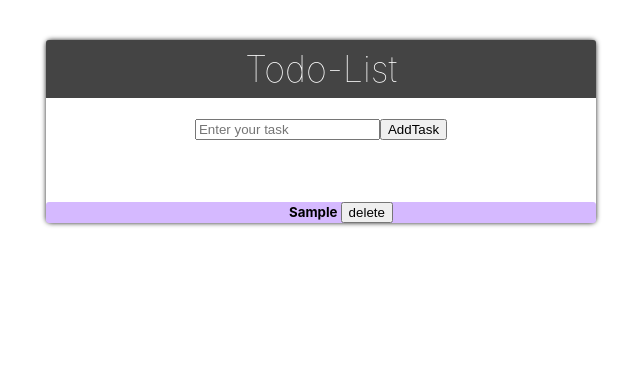
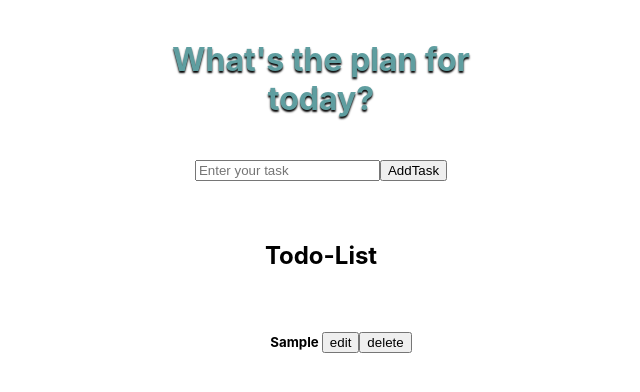
Before and after one commit to SaiRamyaKavarthapu/work-list, a React (Create React App) app: page / in a window 1280 px wide. Both pictures are taken after typing "Sample" into the empty fields and a click on the button "AddTask". Shown: the top 392 px of the page, without its empty margins (319-959 px from the left). Built offline with nearby package versions, Linux system fonts and the light colour scheme.

Commit message:
adding edit button

```diff
--- a/package.json
+++ b/package.json
@@ -6,8 +6,9 @@
     "@testing-library/jest-dom": "^5.16.5",
     "@testing-library/react": "^13.4.0",
     "@testing-library/user-event": "^13.5.0",
-    "bootstrap": "^5.2.2",
+    "bootstrap": "^5.0.1",
     "react": "^18.2.0",
+    "react-bootstrap": "^2.7.2",
     "react-dom": "^18.2.0",
     "react-scripts": "5.0.1",
     "web-vitals": "^2.1.4"
--- a/public/index.html
+++ b/public/index.html
@@ -10,34 +10,14 @@
       content="Web site created using create-react-app"
     />
     <link rel="apple-touch-icon" href="%PUBLIC_URL%/logo192.png" />
-    <!--
-      manifest.json provides metadata used when your web app is installed on a
-      user's mobile device or desktop. See https://developers.google.com/web/fundamentals/web-app-manifest/
-    -->
+
     <link rel="manifest" href="%PUBLIC_URL%/manifest.json" />
-    <!--
-      Notice the use of %PUBLIC_URL% in the tags above.
-      It will be replaced with the URL of the `public` folder during the build.
-      Only files inside the `public` folder can be referenced from the HTML.
 
-      Unlike "/favicon.ico" or "favicon.ico", "%PUBLIC_URL%/favicon.ico" will
-      work correctly both with client-side routing and a non-root public URL.
-      Learn how to configure a non-root public URL by running `npm run build`.
-    -->
-    <title>React App</title>
+    <title>Todo-List App</title>
   </head>
   <body>
     <noscript>You need to enable JavaScript to run this app.</noscript>
     <div id="root"></div>
-    <!--
-      This HTML file is a template.
-      If you open it directly in the browser, you will see an empty page.
 
-      You can add webfonts, meta tags, or analytics to this file.
-      The build step will place the bundled scripts into the <body> tag.
-
-      To begin the development, run `npm start` or `yarn start`.
-      To create a production bundle, use `npm run build` or `yarn build`.
-    -->
   </body>
 </html>
--- /dev/null
+++ b/src/ADD/App.js
@@ -0,0 +1,61 @@
+import React, { Component } from 'react';
+import Table from './Table';
+import Form from './Form';
+
+
+class App extends React.Component {
+    constructor() {
+        super();
+
+        this.state = {
+            id: 1,
+            firstname: '',
+            items: []
+        }
+    };
+ handleFormSubmit = (e) => {
+        e.preventDefault();
+
+        let items = [...this.state.items];
+
+        items.push({
+            id: this.state.id,
+            firstname: this.state.firstname,
+
+        });
+
+        this.setState({
+            items,
+            id: this.state.id + 1,
+            firstname: '',
+
+        });
+    };
+  handleInputChange = (e) => {
+        let input = e.target;
+        let name = e.target.name;
+        let value = input.value;
+
+        this.setState({
+            [name]: value
+        })
+    };
+    onUpdate = (item) => {
+        const updatedData = this.state.items.map((x) =>
+          x.id === item.id ? { ...x, firstname: item.newFirstname } : x
+        );
+        this.setState({ items: updatedData });
+      };
+ render() {
+        return (
+        <div className = "App" >
+            <Form handleFormSubmit = { this.handleFormSubmit }
+            handleInputChange = { this.handleInputChange }
+            newId = { this.state.id }
+            newFirstname = { this.state.firstname }/>
+            <Table items = { this.state.items } onUpdate={this.onUpdate}/>
+        </div >
+        );
+    }
+}
+export default App;
--- a/src/App.css
+++ b/src/App.css
@@ -1,3 +1,4 @@
+
 .to-do-app {
   box-sizing: border-box;
   width: 550px;
@@ -8,19 +9,37 @@
   box-shadow: 0 0 5px #252525;
 }
 
+.App {
+  text-align: center;
+  min-height: 500px;
+  width: 400px;
+  margin: 40px auto;
+}
 
-.header h1 {
-  background: #444;
-  padding: 7px;
-  border-radius: 3px 3px 0 0 ;
-  font-size: 36px;
-  margin: 0;
-  color: white;
-  font-weight: lighter;
+h1 {
+  text-align: center;
+  color: cadetblue;
+  text-shadow: 0 2px 2px black;
 
 }
 
-.items-list {
+.actions{
+  text-align: right;
+  align-items: right;
+
+  }
+
+  .editdel{
+    float: right;
+    text-align: right;
+    padding-right: 5px;
+    nav-right: auto;
+  }
+
+/* .items-list {
   background:rgb(213, 185, 255);
   border-radius: 3px;
+} */
+.name {
+  margin-left: 10px;
 }
--- /dev/null
+++ b/src/Edit/Edit.js
@@ -0,0 +1,86 @@
+import React,{useState} from "react";
+import { Modal } from 'react-bootstrap';
+
+
+const Edit = ({item, deleteItem, saveItem}) => {
+  console.log("item",item)
+
+ const [Editing, setEditing]=useState(false);
+ const [Show, setShow]=useState(false);
+ const [EditInput,setEditInput]=useState("");
+
+  const handleEdit = () => {
+    onEditClick();
+    handleModal();
+
+  }
+  const handleModal = () => {
+    setShow(!Show)
+
+  }
+
+  const handleOnChange = (e) => {
+    setEditInput(e.target.value);
+  }
+
+  const onEditClick = () => {
+    setEditing(true);
+  }
+
+  const onSaveClick = () => {
+
+    saveItem(item, EditInput);
+    setShow(!Show);
+    setEditing(false)
+  }
+
+    const renderName = () => {
+        return (<>
+          <ul>
+         <h5>{item}  <button onClick={()=>handleEdit() }>edit</button>
+          <button onClick={()=>deleteItem(item)}>delete</button></h5>
+          </ul>
+          <Modal show={Show} animation={true} onHide={() => handleModal()}>
+          <Modal.Header>Edit Task</Modal.Header>
+          <Modal.Body>
+            <form onClick={()=>onEditClick()}>
+              <input type="text"
+                defaultValue={item}
+                onChange={(e) => handleOnChange(e)}
+              />
+            </form>
+          </Modal.Body>
+          <Modal.Footer>
+            <button onClick={() => onSaveClick()}>Save</button>
+            <button onClick={() => handleModal()}> Close</button>
+          </Modal.Footer>
+        </Modal>
+
+          </>
+        );
+      }
+
+    //  const renderButtons = () => {
+    //     return(
+    //     <div className="todobutton">
+    //     <span className="editdel">
+    //      <button onClick={()=>deleteItem(item)}>delete</button>
+    //     </span></div>)
+
+    //  }
+
+
+  return(
+
+    <div className="item">
+        <span className="name">
+          {renderName()}
+        </span>
+        {/* <span className="actions">
+            {renderButtons()}
+        </span> */}
+        </div>
+  );
+
+}
+export default Edit;
--- a/src/components/AddTodo.js
+++ b/src/components/AddTodo.js
@@ -13,6 +13,8 @@ const AddTodo = ({ data, addItem }) => {
     console.log("newInputItem", newInputItem)
   }
 
+
+
   const handleOnChange = (event) => {
     setnewInputItem(event.target.value);
     console.log("newInputItem", newInputItem)
@@ -20,6 +22,7 @@ const AddTodo = ({ data, addItem }) => {
 
   return (
     <>
+
       <div className="textField">
         <input
           type="text"
@@ -29,8 +32,8 @@ const AddTodo = ({ data, addItem }) => {
           onChange={handleOnChange}
         />
 
-        <button onClick={handleOnCreate} >
-          AddTask
+        <button onClick={(e)=>handleOnCreate(e)} >
+        AddTask
         </button>
 
 
--- a/src/components/App.js
+++ b/src/components/App.js
@@ -2,30 +2,43 @@ import { useState, useId } from "react";
 import '../../src/App.css';
 import AddTodo from './AddTodo'
 import TodoList from './TodoList'
+import '../App.css'
 
 
 function App() {
 
 
   var [data, setData] = useState([]);
+
   const addItem = (item) => {
-    const newTodos = [...data, item]
-    console.log("newTodos", newTodos)
-    setData(newTodos);
+   const newTodos=[item];
+   setData(newTodos);
+
+  }
+  const findItem = (item) => {
+
+    return data.find((element) => element === item)
+
   }
 
-  const deleteItem = (element) => {
-    let index = data.map(element => element).indexOf(element);
+
+ const saveItem = (oldItem, newItem) => {
+    let selectedItem = findItem(oldItem);
+    selectedItem = newItem;
+    setData([data,...selectedItem])
+
+  }
+  const deleteItem = (item) => {
+
+    let index = data.map(element =>element).indexOf(item);
     data.splice(index, 1);
-    const newTodos = [...data]
-    setData(newTodos);
+    setData(data)
   }
 
   return (
-
-    <div className="to-do-app">
+    <div className="App">
       <div className="header">
-        <h1>Todo-List</h1>
+        <h1>What's the plan for today?</h1>
       </div>
 
       <br />
@@ -33,10 +46,12 @@ function App() {
       <AddTodo data={data} addItem={addItem} />
       <br />
       <br />
+      <h2>Todo-List</h2>
 
-      <TodoList data={data} deleteItem={deleteItem} />
+      <TodoList data={data} deleteItem={deleteItem}
+       saveItem={saveItem}
+       />
     </div>
   );
-}
-
-export default App;
+  }
+ export default App;
--- a/src/components/TodoList.js
+++ b/src/components/TodoList.js
@@ -1,17 +1,17 @@
+import Edit from '../Edit/Edit'
 
-const TodoList = ({data, deleteItem}) => {
+const TodoList = ({data, deleteItem,saveItem}) => {
+  console.log("data",data)
+
+  const renderItems = () => {
+    return data.map((item,index) =><><Edit key={index} item={item} deleteItem={deleteItem} saveItem={saveItem}/></>)
+
+ }
+
 
   return(
-
     <div className="items-list">
-      <span className="name">
-      {data.map((item,index) =><ul key={index}>
-        <h5>{item} <button onClick={()=>deleteItem(item)} >delete</button></h5>
-
-       </ul>
-
-      )}</span>
-
+     {renderItems()}
     </div>
   );
 
--- a/src/index.js
+++ b/src/index.js
@@ -2,6 +2,8 @@ import React from 'react';
 import ReactDOM from 'react-dom/client';
 import './index.css';
 import App from './components/App';
+// import App from './ADD/App'
+import Edit from './Edit/Edit';
 import reportWebVitals from './reportWebVitals';
 
 const root = ReactDOM.createRoot(document.getElementById('root'));
```
Also changed, not shown: src/ADD/Form.js (added, +27 -0 lines), src/ADD/Table.js (added, +67 -0 lines), 1 other file (tests, documents, lock files or other folders).
